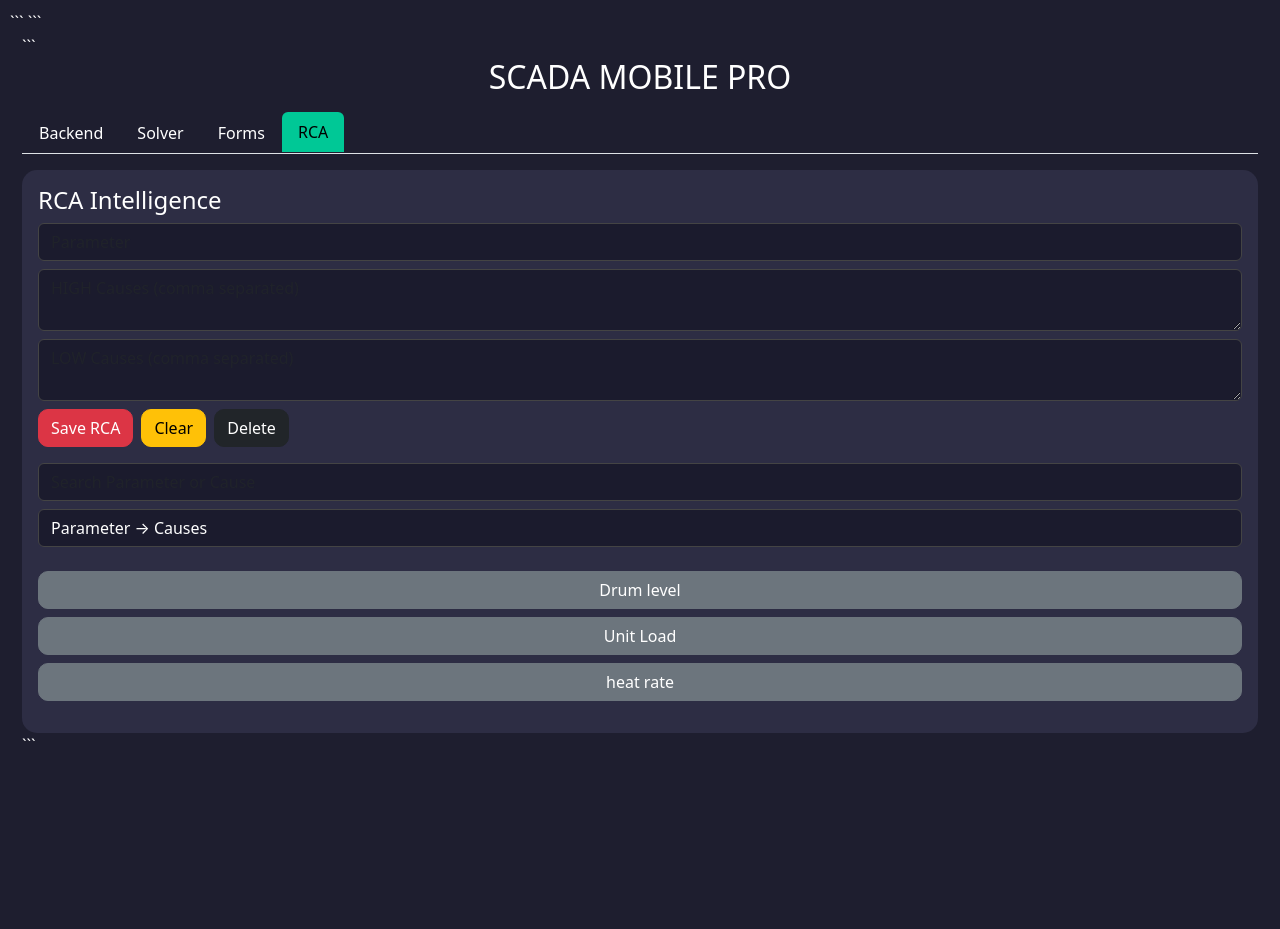
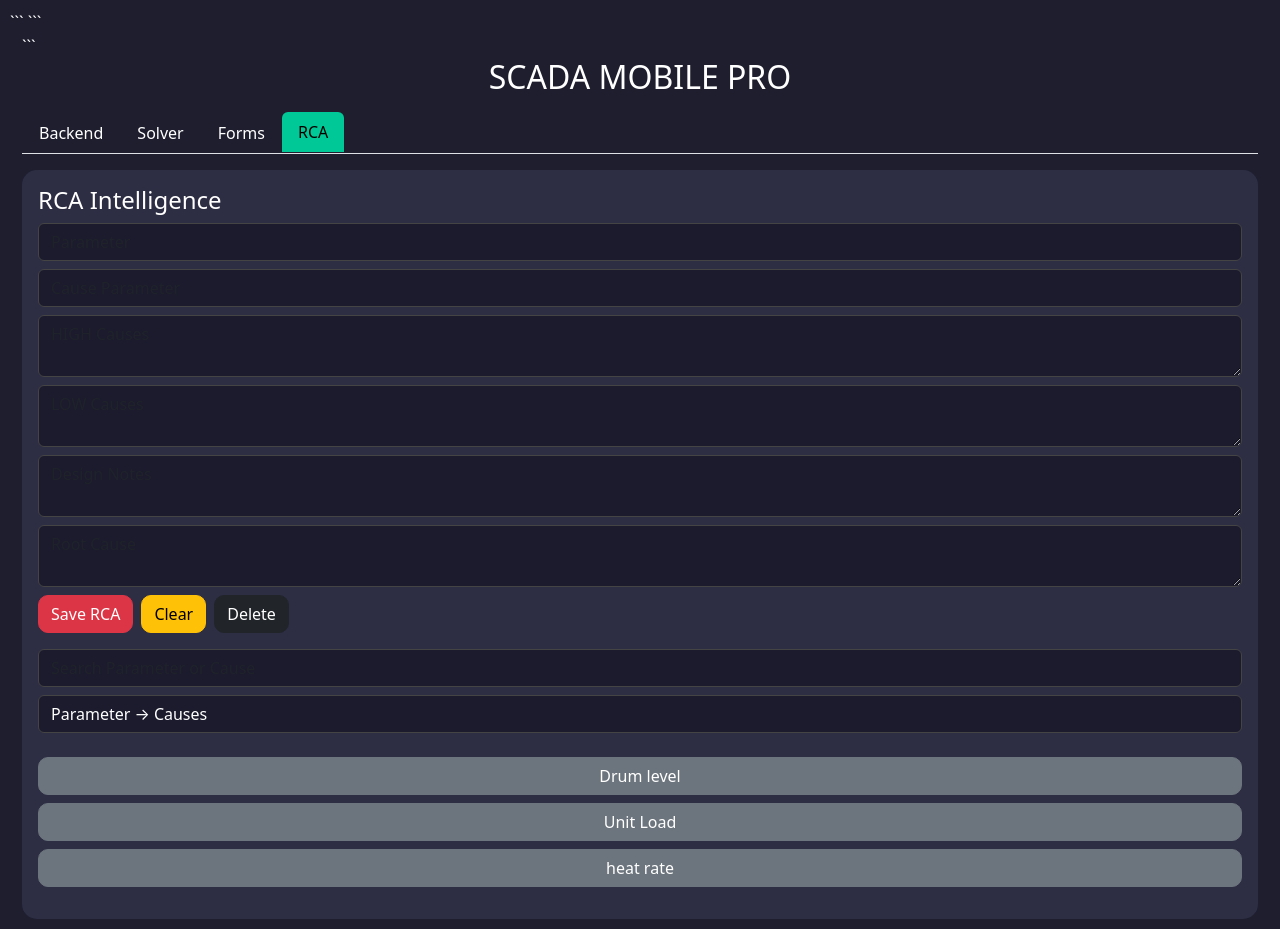
Before and after one commit to maildaytrader-111/scada-mobile-pro, a Flask app: page / in a window 1280 px wide, after a click on "RCA". Before the commit the page ends 741 px from the top, so only its background shows below. Run offline with Flask 3, Linux system fonts and the light colour scheme; data that the repository does not hold is empty; some libraries are stand-ins or nearby versions.

Commit message:
fixed RCA loading

````diff
--- a/app.py
+++ b/app.py
@@ -739,14 +739,69 @@ def save_rca():
 
     data = request.json
 
-    parameter = data["parameter"]
+    parameter = data.get(
+        "parameter",
+        ""
+    )
 
-    rca_db[parameter] = {
+    rca_data = {
 
-        "high": data["high"],
+        "parameter":
+            parameter,
 
-        "low": data["low"]
+        "cause_parameter":
+            data.get(
+                "cause_parameter",
+                ""
+            ),
+
+        "high":
+            data.get(
+                "high",
+                ""
+            ),
+
+        "low":
+            data.get(
+                "low",
+                ""
+            ),
+
+        "design":
+            data.get(
+                "design",
+                ""
+            ),
+
+        "cause":
+            data.get(
+                "cause",
+                ""
+            )
     }
+
+    # LOCAL MEMORY
+
+    rca_db[parameter] = rca_data
+
+    # SUPABASE SAVE
+
+    try:
+
+        supabase.table(
+            "rca"
+        ).upsert(
+            rca_data
+        ).execute()
+
+    except Exception as e:
+
+        return jsonify({
+
+            "status":"error",
+
+            "message":str(e)
+        })
 
     save_data()
 
--- a/static/app.js
+++ b/static/app.js
@@ -1271,11 +1271,16 @@ function renderRCA(data){
     }
 }
 
-async function saveRCA(){
+async function saveRCA() {
 
     const parameter =
         document.getElementById(
             "rcaParam"
+        ).value;
+
+    const cause_parameter =
+        document.getElementById(
+            "rcaCauseParam"
         ).value;
 
     const high =
@@ -1288,28 +1293,116 @@ async function saveRCA(){
             "lowReasons"
         ).value;
 
-    await fetch("/save_rca", {
+    const design =
+        document.getElementById(
+            "designReasons"
+        ).value;
 
-        method:"POST",
+    const cause =
+        document.getElementById(
+            "mainCause"
+        ).value;
 
-        headers:{
-            "Content-Type":
-            "application/json"
-        },
+    if (!parameter) {
 
-        body:JSON.stringify({
+        alert("Enter parameter");
 
-            parameter:parameter,
+        return;
+    }
 
-            high:high,
+    const res = await fetch(
 
-            low:low
-        })
-    });
+        "/save_rca",
 
-    refreshDatabase();
+        {
 
-    toast("RCA Saved");
+            method: "POST",
+
+            headers: {
+
+                "Content-Type":
+                    "application/json"
+            },
+
+            body: JSON.stringify({
+
+                parameter:
+                    parameter,
+
+                cause_parameter:
+                    cause_parameter,
+
+                high:
+                    high,
+
+                low:
+                    low,
+
+                design:
+                    design,
+
+                cause:
+                    cause
+            })
+        }
+    );
+
+    const data = await res.json();
+
+    alert(data.status);
+
+    loadRCA();
+}
+
+async function loadRCA() {
+
+    const res = await fetch(
+        "/get_rca"
+    );
+
+    const data = await res.json();
+
+    const div =
+        document.getElementById(
+            "rcaList"
+        );
+
+    div.innerHTML = "";
+
+    for (const key in data) {
+
+        const r = data[key];
+
+        div.innerHTML += `
+
+            <div class="card p-2 mb-2">
+
+                <h5>
+                    ${r.parameter}
+                </h5>
+
+                <b>Cause Parameter:</b>
+                ${r.cause_parameter}
+                <br>
+
+                <b>HIGH:</b>
+                ${r.high}
+                <br>
+
+                <b>LOW:</b>
+                ${r.low}
+                <br>
+
+                <b>DESIGN:</b>
+                ${r.design}
+                <br>
+
+                <b>CAUSE:</b>
+                ${r.cause}
+
+            </div>
+        `;
+    }
 }
 
 async function deleteRCA(){
@@ -1428,5 +1521,5 @@ function filterRCA(){
 // =====================================================
 // STARTUP
 // =====================================================
-
+loadRCA();
 refreshDatabase();
--- a/templates/index.html
+++ b/templates/index.html
@@ -375,7 +375,6 @@
     <!-- ================================================= -->
     <!-- RCA TAB -->
     <!-- ================================================= -->
-
 <div class="tab-pane fade"
      id="rcaTab">
 
@@ -383,17 +382,43 @@
 
         <h4>RCA Intelligence</h4>
 
+        <!-- PARAMETER -->
+
         <input id="rcaParam"
                class="form-control mb-2"
                placeholder="Parameter">
 
+        <!-- CAUSE PARAMETER -->
+
+        <input id="rcaCauseParam"
+               class="form-control mb-2"
+               placeholder="Cause Parameter">
+
+        <!-- HIGH -->
+
         <textarea id="highReasons"
                   class="form-control mb-2"
-                      placeholder="HIGH Causes (comma separated)"></textarea>
+                  placeholder="HIGH Causes"></textarea>
+
+        <!-- LOW -->
 
         <textarea id="lowReasons"
                   class="form-control mb-2"
-                      placeholder="LOW Causes (comma separated)"></textarea>
+                  placeholder="LOW Causes"></textarea>
+
+        <!-- DESIGN -->
+
+        <textarea id="designReasons"
+                  class="form-control mb-2"
+                  placeholder="Design Notes"></textarea>
+
+        <!-- ROOT CAUSE -->
+
+        <textarea id="mainCause"
+                  class="form-control mb-2"
+                  placeholder="Root Cause"></textarea>
+
+        <!-- BUTTONS -->
 
         <div class="d-flex gap-2 mb-3 flex-wrap">
 
@@ -414,10 +439,14 @@
 
         </div>
 
+        <!-- SEARCH -->
+
         <input id="rcaSearch"
                class="form-control mb-2"
                placeholder="Search Parameter or Cause"
                onkeyup="filterRCA()">
+
+        <!-- MODE -->
 
         <select id="rcaMode"
                 class="form-select mb-3">
@@ -432,7 +461,11 @@
 
         </select>
 
+        <!-- LIST -->
+
         <div id="rcaList"></div>
+
+        <!-- RESULTS -->
 
         <div id="rcaResults"
              class="mt-3"></div>
@@ -440,12 +473,6 @@
     </div>
 
 </div>
-
-</div>
-```
-
-</div>
-
 <!-- Bootstrap -->
 
 <script src="https://cdn.jsdelivr.net/npm/bootstrap@5.3.2/dist/js/bootstrap.bundle.min.js"></script>
````
Lines whose indentation alone changed are shown as unchanged.
